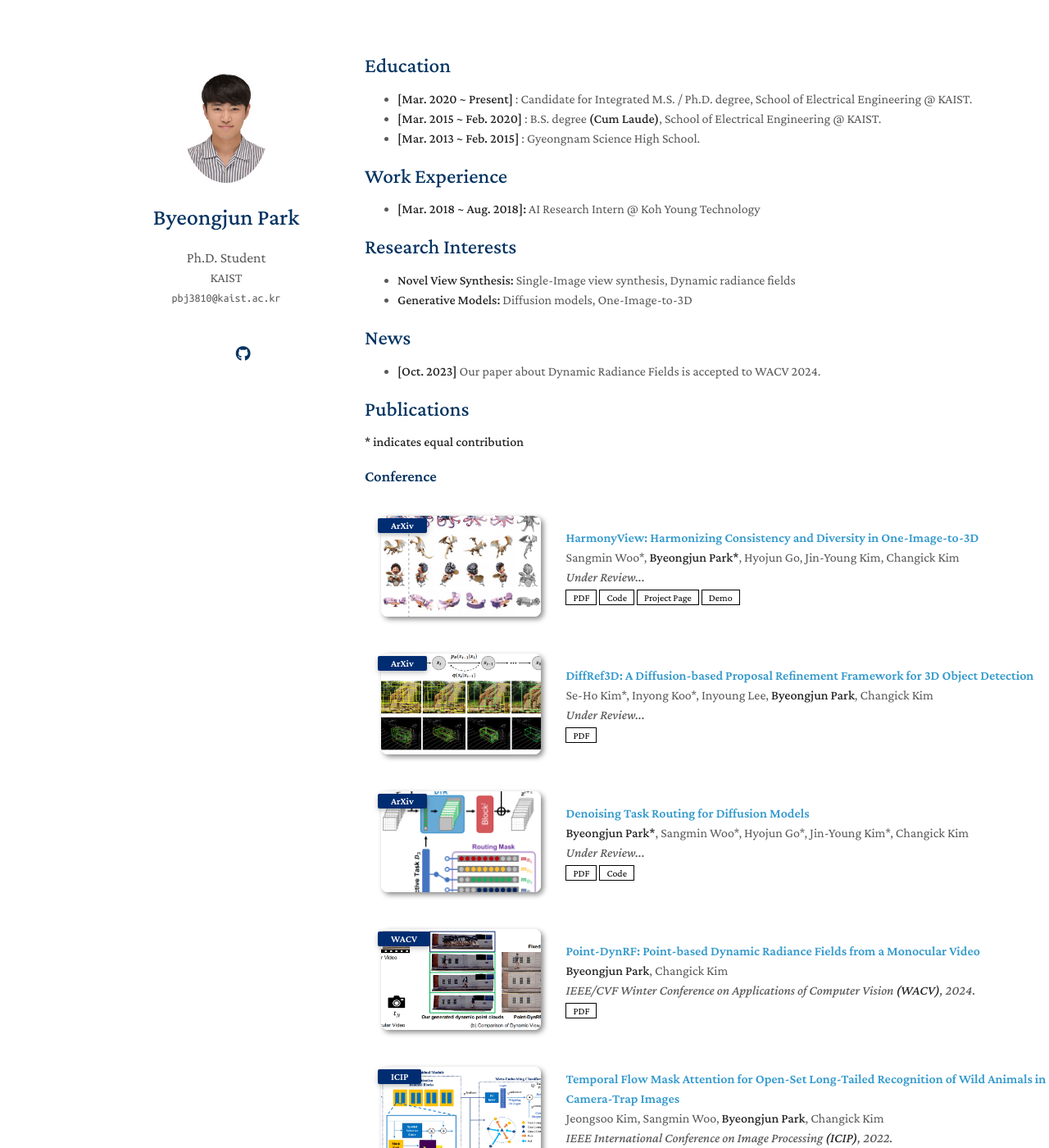
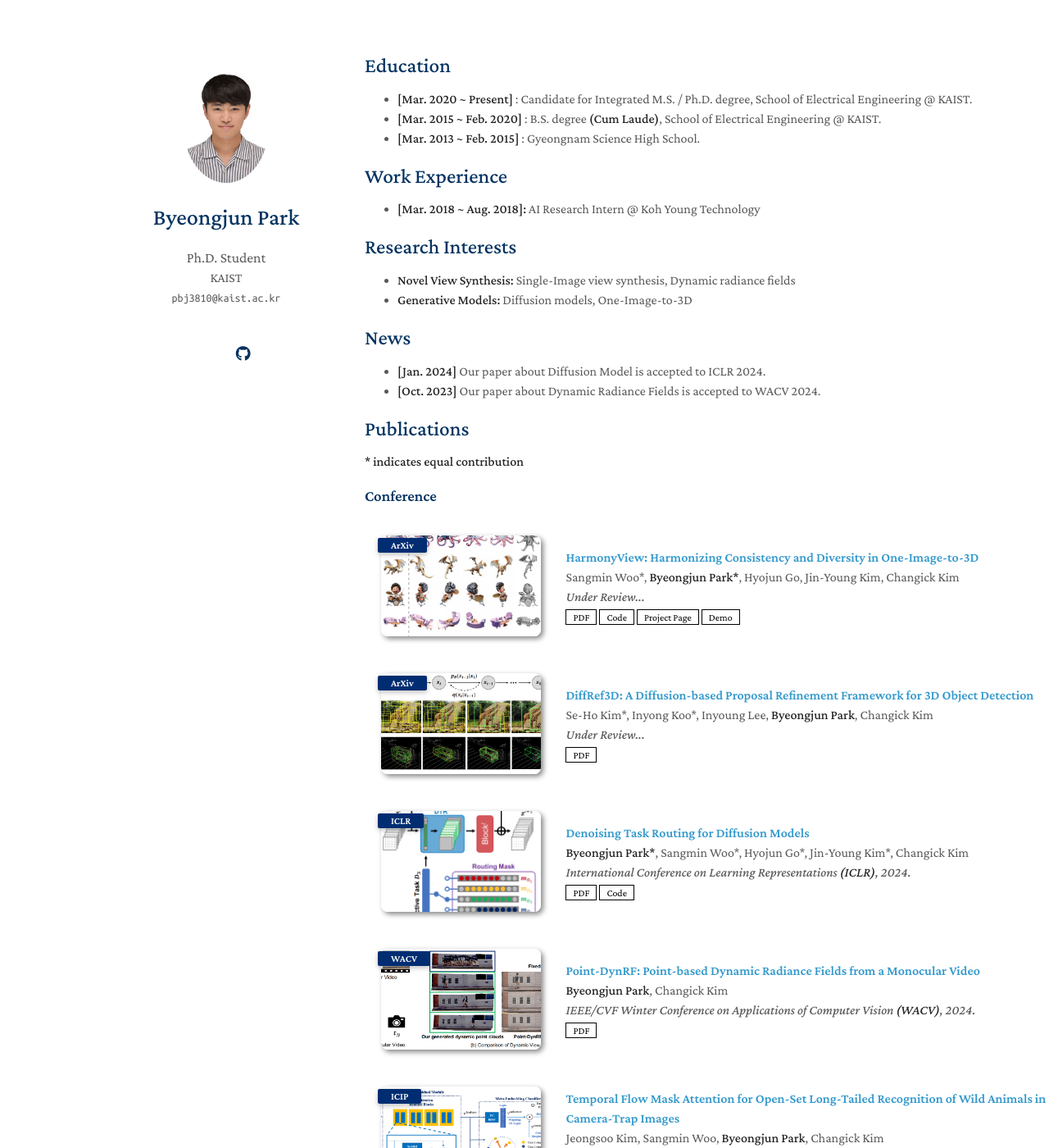
Before and after one commit to byeongjun-park/byeongjun-park.github.io, a Jekyll site: the page built from index.md, in a window 1280 px wide and 1400 px high. Shown: the whole window at 82% size. Built offline with Jekyll 4.4.1, drawn with Linux system fonts in a browser that asks for light colours; nearby versions of some CDN libraries; a style sheet for code colours, icons or effects is not loaded; our own code applies the rules of GitHub Pages for plain Markdown files.

Commit message:
profile update

```diff
--- a/_data/conference.yml
+++ b/_data/conference.yml
@@ -19,8 +19,8 @@ main:
 
   - title: Denoising Task Routing for Diffusion Models
     authors: <strong>Byeongjun Park*</strong>, Sangmin Woo*, Hyojun Go*, Jin-Young Kim*, Changick Kim
-    conference_short: ArXiv
-    conference: Under Review...
+    conference_short: ICLR
+    conference: International Conference on Learning Representations <strong>(ICLR)</strong>, 2024.
     pdf: https://arxiv.org/pdf/2310.07138.pdf
     code: https://github.com/byeongjun-park/DTR
     image: ./assets/img/teaser_iclr.png
--- a/index.md
+++ b/index.md
@@ -19,6 +19,7 @@ layout: homepage
 
 ## News
 
+* **[Jan. 2024]** Our paper about Diffusion Model is accepted to ICLR 2024.
 * **[Oct. 2023]** Our paper about Dynamic Radiance Fields is accepted to WACV 2024.
 
 {% include_relative _includes/publications.md %}
```
